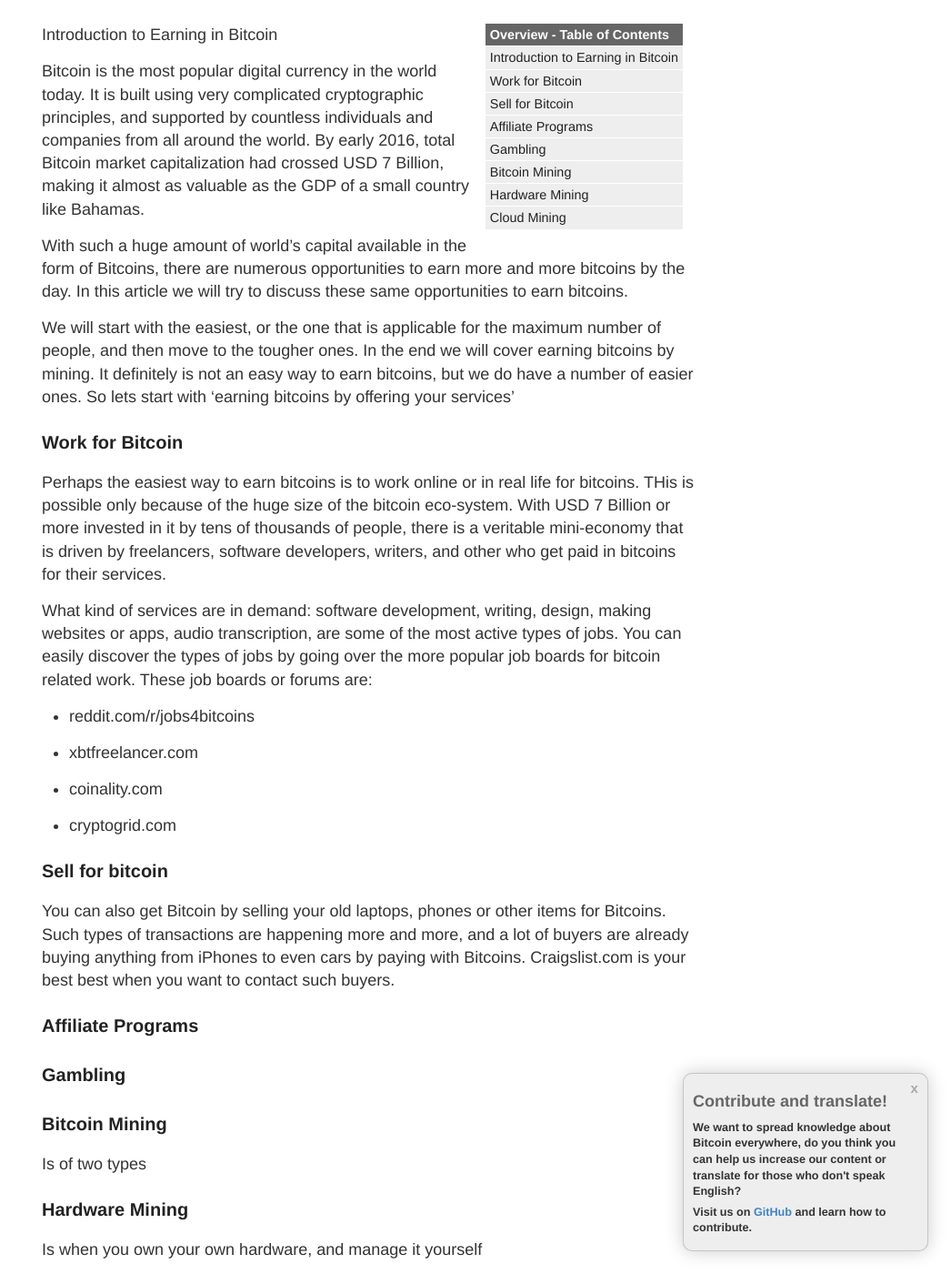
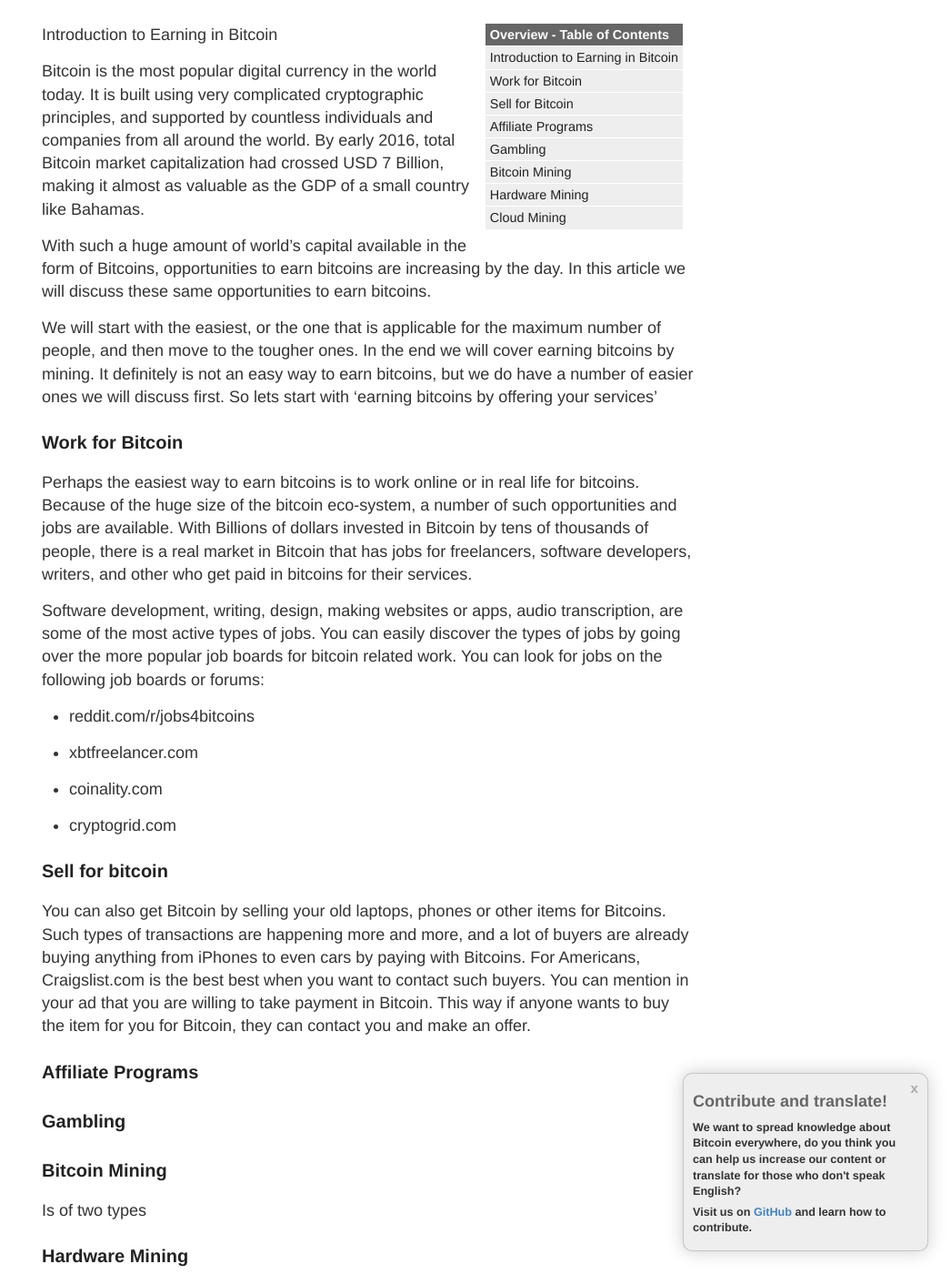
Before and after one commit to vesk4000/bm, a Jekyll site: the page built from _posts/2016-05-04-how-to-earn-bitcoin.md, in a window 1280 px wide and 1400 px high, scrolled down 308 px. Shown: the whole window at 91% size, without its empty margins (234-1280 px from the left). Built offline with Jekyll 4.4.1, drawn with Linux system fonts in a browser that asks for light colours; nearby versions of some CDN libraries; comment, search, counter and statistics services are not loaded.

Commit message:
minor edits to first three sections

```diff
--- a/_posts/2016-05-04-how-to-earn-bitcoin.md
+++ b/_posts/2016-05-04-how-to-earn-bitcoin.md
@@ -21,15 +21,15 @@ Introduction to Earning in Bitcoin
 
 Bitcoin is the most popular digital currency in the world today. It is built using very complicated cryptographic principles, and supported by countless individuals and companies from all around the world. By early 2016, total Bitcoin market capitalization had crossed USD 7 Billion, making it almost as valuable as the GDP of a small country like Bahamas.
 
-With such a huge amount of world's capital available in the form of Bitcoins, there are numerous opportunities to earn more and more bitcoins by the day. In this article we will try to discuss these same opportunities to earn bitcoins.
+With such a huge amount of world's capital available in the form of Bitcoins, opportunities to earn bitcoins are increasing by the day. In this article we will discuss these same opportunities to earn bitcoins.
 
-We will start with the easiest, or the one that is applicable for the maximum number of people, and then move to the tougher ones. In the end we will cover earning bitcoins by mining. It definitely is not an easy way to earn bitcoins, but we do have a number of easier ones. So lets start with 'earning bitcoins by offering your services'
+We will start with the easiest, or the one that is applicable for the maximum number of people, and then move to the tougher ones. In the end we will cover earning bitcoins by mining. It definitely is not an easy way to earn bitcoins, but we do have a number of easier ones we will discuss first. So lets start with 'earning bitcoins by offering your services'
 
 <h3 id="wrk">Work for Bitcoin</h3>
 
-Perhaps the easiest way to earn bitcoins is to work online or in real life for bitcoins. THis is possible only because of the huge size of the bitcoin eco-system. With USD 7 Billion or more invested in it by tens of thousands of people, there is a veritable mini-economy that is driven by freelancers, software developers, writers, and other who get paid in bitcoins for their services.
+Perhaps the easiest way to earn bitcoins is to work online or in real life for bitcoins. Because of the huge size of the bitcoin eco-system, a number of such opportunities and jobs are available. With Billions of dollars invested in Bitcoin by tens of thousands of people, there is a real market in Bitcoin that has jobs for freelancers, software developers, writers, and other who get paid in bitcoins for their services.
 
-What kind of services are in demand: software development, writing, design, making websites or apps, audio transcription, are some of the most active types of jobs. You can easily discover the types of jobs by going over the more popular job boards for bitcoin related work. These job boards or forums are:
+Software development, writing, design, making websites or apps, audio transcription, are some of the most active types of jobs. You can easily discover the types of jobs by going over the more popular job boards for bitcoin related work. You can look for jobs on the following job boards or forums:
 
 * reddit.com/r/jobs4bitcoins
 
@@ -42,8 +42,8 @@ What kind of services are in demand: software development, writing, design, maki
 
 
 <h3 id="sll">Sell for bitcoin</h3>
+You can also get Bitcoin by selling your old laptops, phones or other items for Bitcoins. Such types of transactions are happening more and more, and a lot of buyers are already buying anything from iPhones to even cars by paying with Bitcoins. For Americans, Craigslist.com is the best best when you want to contact such buyers. You can mention in your ad that you are willing to take payment in Bitcoin. This way if anyone wants to buy the item for you for Bitcoin, they can contact you and make an offer.
 
-You can also get Bitcoin by selling your old laptops, phones or other items for Bitcoins. Such types of transactions are happening more and more, and a lot of buyers are already buying anything from iPhones to even cars by paying with Bitcoins. Craigslist.com is your best best when you want to contact such buyers.
 
 <h3 id='aff'> Affiliate Programs</h3>
 
```
Also changed, not shown: _posts/2016-05-04-how-to-make-money-with-bitcoin.md (added, +28 -0 lines).
